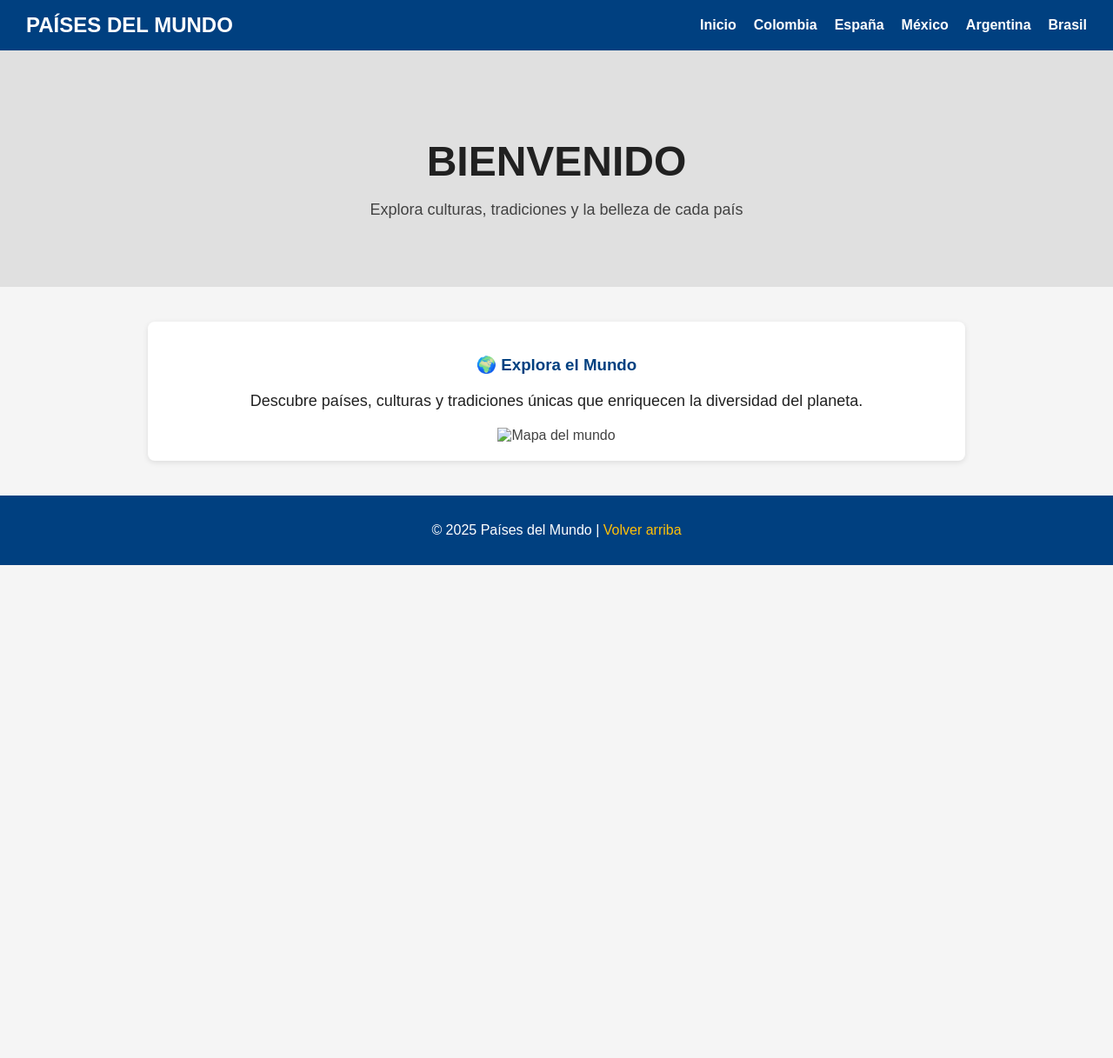
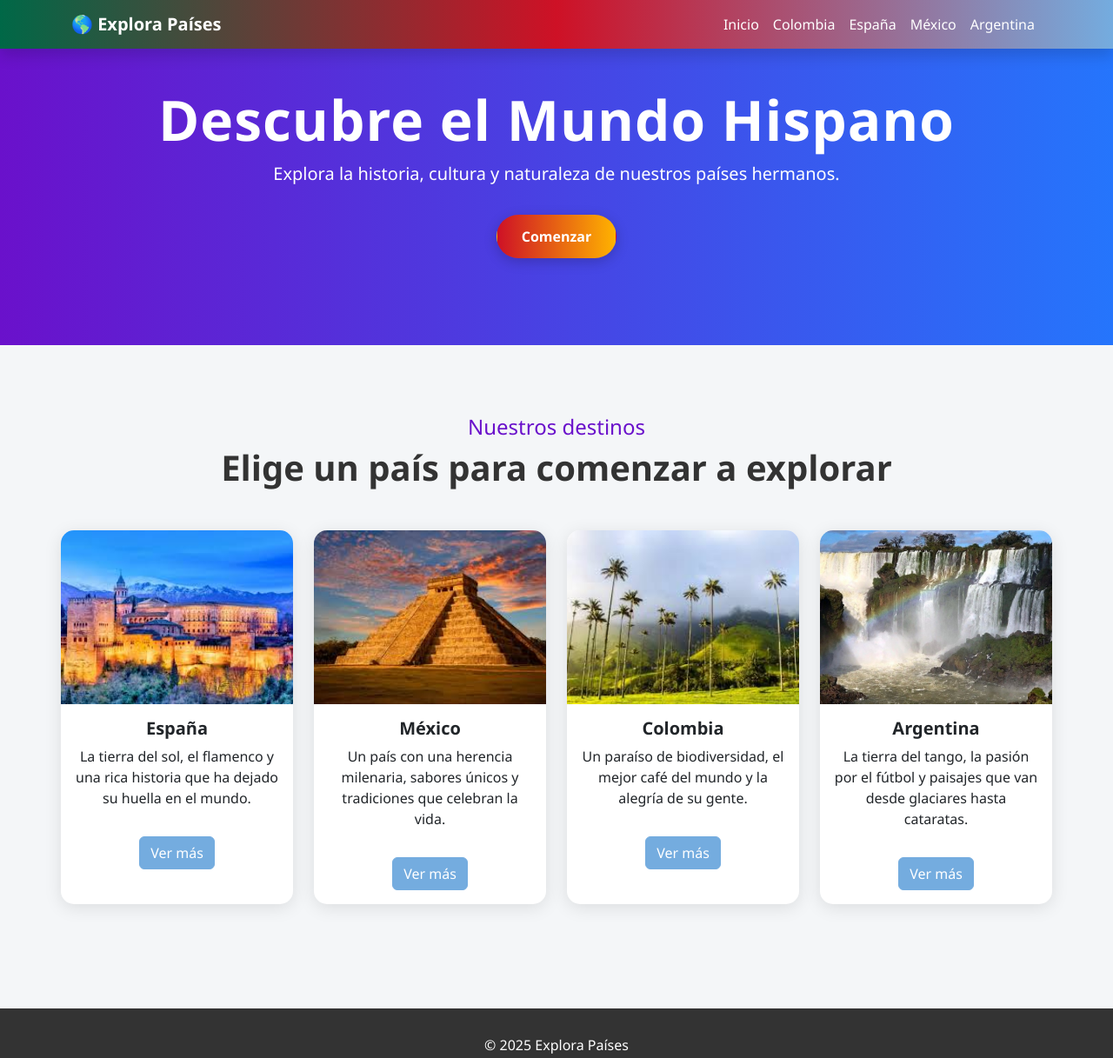
Before and after one commit to adrian-211/paginapaises, a plain HTML site: page index.html in a window 1280 px wide. Shown: the whole page at 87% size. Before the commit the page ends 800 px from the top, so only its background shows below. Drawn offline with nearby package versions, Linux system fonts and the light colour scheme.

Commit message:
se agrego los cambios del index

```diff
--- a/index.html
+++ b/index.html
@@ -1,140 +1,200 @@
 <!DOCTYPE html>
 <html lang="es">
-
 <head>
-  <meta charset="utf-8">
-  <title>Países del Mundo</title>
-  <meta content="width=device-width, initial-scale=1.0" name="viewport">
-
+  <meta charset="UTF-8">
+  <meta name="viewport" content="width=device-width, initial-scale=1.0">
+  <meta name="description" content="Bienvenido a tu guía de países: España, México, Colombia y Argentina.">
+  <title>Bienvenido - Explora el Mundo</title>
+  <link href="https://cdn.jsdelivr.net/npm/bootstrap@5.3.2/dist/css/bootstrap.min.css" rel="stylesheet">
   <style>
-    body {
-      margin: 0;
-      font-family: Arial, sans-serif;
-      background-color: #F5F5F5;
-      color: #424242;
+    :root {
+      --celeste: #74ACDF;
+      --verde: #006847;
+      --rojo: #CE1126;
+      --dorado: #ffb300;
+      --gris: #f4f6f8;
     }
 
-    header {
-      background-color: #004080;
-      color: white;
-      padding: 15px 30px;
-      display: flex;
-      justify-content: space-between;
-      align-items: center;
+    body {
+      font-family: 'Segoe UI', Tahoma, Geneva, Verdana, sans-serif;
+      background-color: var(--gris);
+      color: #333;
+      scroll-behavior: smooth;
     }
 
+    /* Navbar */
+    nav {
+      background: linear-gradient(90deg, var(--verde), var(--rojo), var(--celeste));
+    }
+    nav a {
+      color: #fff !important;
+      font-weight: 500;
+      transition: 0.3s;
+    }
+    nav a:hover {
+      text-decoration: underline;
+    }
+
+    /* Header */
+    header {
+      background: linear-gradient(to right, #6a11cb, #2575fc);
+      color: #fff;
+      padding: 100px 20px;
+    }
     header h1 {
-      margin: 0;
-      font-size: 24px;
+      font-weight: 800;
+      letter-spacing: 1px;
+    }
+
+    /* Secciones */
+    .section {
+      padding: 80px 0;
+    }
+    .section:nth-child(even) {
+      background: #fff;
+    }
+    .section-title h1 {
+      color: #333;
       font-weight: bold;
     }
-
-    nav ul {
-      list-style: none;
-      margin: 0;
-      padding: 0;
-      display: flex;
-      gap: 20px;
+    .section-title h4 {
+      color: #6a11cb;
+    }
+    .card {
+      border: none;
+      border-radius: 15px;
+      box-shadow: 0 4px 20px rgba(0, 0, 0, 0.1);
+      transition: transform 0.3s ease-in-out, box-shadow 0.3s ease-in-out;
+    }
+    .card:hover {
+      transform: translateY(-10px);
+      box-shadow: 0 8px 30px rgba(0, 0, 0, 0.15);
+    }
+    .card-img-top {
+      border-top-left-radius: 15px;
+      border-top-right-radius: 15px;
+      height: 200px;
+      object-fit: cover;
     }
 
-    nav ul li a {
-      text-decoration: none;
-      color: white;
+    /* Botones */
+    .btn-custom {
+      background: linear-gradient(90deg, var(--rojo), var(--dorado));
+      color: #fff;
+      border-radius: 30px;
+      padding: 12px 28px;
       font-weight: bold;
+      box-shadow: 0 4px 15px rgba(0,0,0,0.2);
+      transition: all 0.3s ease-in-out;
+    }
+    .btn-custom:hover {
+      transform: translateY(-3px) scale(1.05);
+      box-shadow: 0 6px 20px rgba(0,0,0,0.3);
+    }
+    .btn-card {
+      background-color: var(--celeste);
+      border-color: var(--celeste);
+      color: #fff;
+    }
+    .btn-card:hover {
+      background-color: #5d98d2;
+      border-color: #5d98d2;
+      color: #fff;
     }
 
-    nav ul li a:hover {
-      color: #FFC107;
-    }
-
-    .hero {
+    /* Footer */
+    footer {
+      background-color: #333;
+      color: #fff;
       text-align: center;
-      padding: 60px 20px;
-      background-color: #E0E0E0;
-    }
-
-    .hero h2 {
-      font-size: 48px;
-      color: #212121;
-      margin-bottom: 10px;
-    }
-
-    .hero p {
-      font-size: 18px;
-      color: #424242;
-    }
-
-    .section {
-      max-width: 900px;
-      margin: 40px auto;
-      padding: 20px;
-      background: white;
-      border-radius: 8px;
-      box-shadow: 0px 2px 6px rgba(0, 0, 0, 0.1);
-    }
-
-    .section h3 {
-      text-align: center;
-      color: #004080;
-      margin-bottom: 20px;
-    }
-
-    .section p {
-      text-align: center;
-      font-size: 18px;
-      color: #212121;
-    }
-
-    footer {
-      text-align: center;
-      background-color: #004080;
-      color: white;
-      padding: 15px;
+      padding: 30px;
       margin-top: 40px;
-    }
-
-    footer a {
-      color: #FFC107;
-      text-decoration: none;
-    }
-
-    footer a:hover {
-      text-decoration: underline;
     }
   </style>
 </head>
+<body>
 
-<body>
-  <header>
-    <h1>PAÍSES DEL MUNDO</h1>
-    <nav>
-      <ul>
-        <li><a href="#inicio">Inicio</a></li>
-        <li><a href="colombia.html">Colombia</a></li>
-        <li><a href="españa.html">España</a></li>
-        <li><a href="mexico.html">México</a></li>
-        <li><a href="argentina.html">Argentina</a></li>
-        <li><a href="brasil.html">Brasil</a></li>
-      </ul>
-    </nav>
+  <nav class="navbar navbar-expand-lg navbar-dark fixed-top shadow">
+    <div class="container">
+      <a class="navbar-brand fw-bold" href="index.html">🌎 Explora Países</a>
+      <button class="navbar-toggler" type="button" data-bs-toggle="collapse" data-bs-target="#menu">
+        <span class="navbar-toggler-icon"></span>
+      </button>
+      <div class="collapse navbar-collapse" id="menu">
+        <ul class="navbar-nav ms-auto">
+          <li class="nav-item"><a class="nav-link" href="index.html">Inicio</a></li>
+          <li class="nav-item"><a class="nav-link" href="colombia.html">Colombia</a></li>
+          <li class="nav-item"><a class="nav-link" href="españa.html">España</a></li>
+          <li class="nav-item"><a class="nav-link" href="mexico.html">México</a></li>
+          <li class="nav-item"><a class="nav-link" href="argentina.html">Argentina</a></li>
+        </ul>
+      </div>
+    </div>
+  </nav>
+
+  <header class="text-center">
+    <div class="container">
+      <h1 class="display-3 fw-bold">Descubre el Mundo Hispano</h1>
+      <p class="lead">Explora la historia, cultura y naturaleza de nuestros países hermanos.</p>
+      <a href="#paises" class="btn btn-custom mt-3">Comenzar</a>
+    </div>
   </header>
 
-  <section class="hero" id="inicio">
-    <h2>BIENVENIDO</h2>
-    <p>Explora culturas, tradiciones y la belleza de cada país</p>
-  </section>
-
-  <section class="section">
-    <h3>🌍 Explora el Mundo</h3>
-    <p>Descubre países, culturas y tradiciones únicas que enriquecen la diversidad del planeta.</p>
-    <div style="text-align:center; margin-top:20px;">
-      <img src="mapa.png" alt="Mapa del mundo" width="400">
-    </div>
-  </section>
+  <main>
+    <section id="paises" class="section container">
+      <div class="section-title text-center mb-5">
+        <h4>Nuestros destinos</h4>
+        <h1>Elige un país para comenzar a explorar</h1>
+      </div>
+      <div class="row row-cols-1 row-cols-md-2 row-cols-lg-4 g-4">
+        <div class="col">
+          <div class="card h-100">
+            <img src="img/españaaaa.jpeg" class="card-img-top" alt="La Alhambra, España">
+            <div class="card-body text-center">
+              <h5 class="card-title fw-bold">España</h5>
+              <p class="card-text">La tierra del sol, el flamenco y una rica historia que ha dejado su huella en el mundo.</p>
+              <a href="españa.html" class="btn btn-card mt-3">Ver más</a>
+            </div>
+          </div>
+        </div>
+        <div class="col">
+          <div class="card h-100">
+            <img src="img/piramides.jpeg" class="card-img-top" alt="Pirámide de Chichén Itzá, México">
+            <div class="card-body text-center">
+              <h5 class="card-title fw-bold">México</h5>
+              <p class="card-text">Un país con una herencia milenaria, sabores únicos y tradiciones que celebran la vida.</p>
+              <a href="mexico.html" class="btn btn-card mt-3">Ver más</a>
+            </div>
+          </div>
+        </div>
+        <div class="col">
+          <div class="card h-100">
+            <img src="img/cocora.jpeg" class="card-img-top" alt="Valle del Cocora, Colombia">
+            <div class="card-body text-center">
+              <h5 class="card-title fw-bold">Colombia</h5>
+              <p class="card-text">Un paraíso de biodiversidad, el mejor café del mundo y la alegría de su gente.</p>
+              <a href="colombia.html" class="btn btn-card mt-3">Ver más</a>
+            </div>
+          </div>
+        </div>
+        <div class="col">
+          <div class="card h-100">
+            <img src="img/cataratas.jpg" class="card-img-top" alt="Cataratas del Iguazú, Argentina">
+            <div class="card-body text-center">
+              <h5 class="card-title fw-bold">Argentina</h5>
+              <p class="card-text">La tierra del tango, la pasión por el fútbol y paisajes que van desde glaciares hasta cataratas.</p>
+              <a href="argentina.html" class="btn btn-card mt-3">Ver más</a>
+            </div>
+          </div>
+        </div>
+      </div>
+    </section>
+  </main>
 
   <footer>
-    <p>&copy; 2025 Países del Mundo | <a href="#inicio">Volver arriba</a></p>
+    <p>&copy; 2025 Explora Países</p>
   </footer>
+
+  <script src="https://cdn.jsdelivr.net/npm/bootstrap@5.3.2/dist/js/bootstrap.bundle.min.js"></script>
 </body>
-
 </html>
```
Also changed, not shown: img/cataratas.jpg (added), img/cocora.jpeg (added), img/españaaaa.jpeg (added), img/piramides.jpeg (added).
